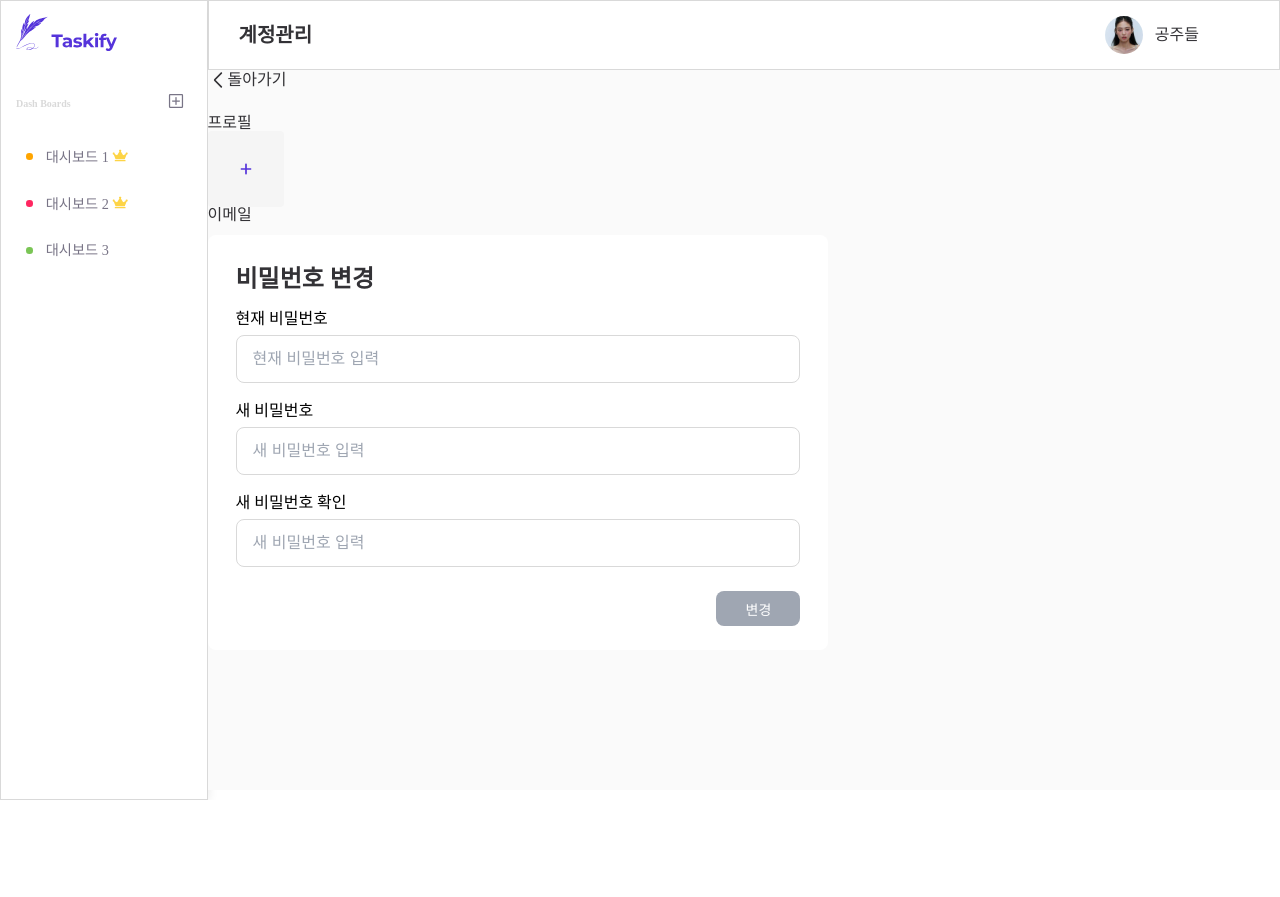
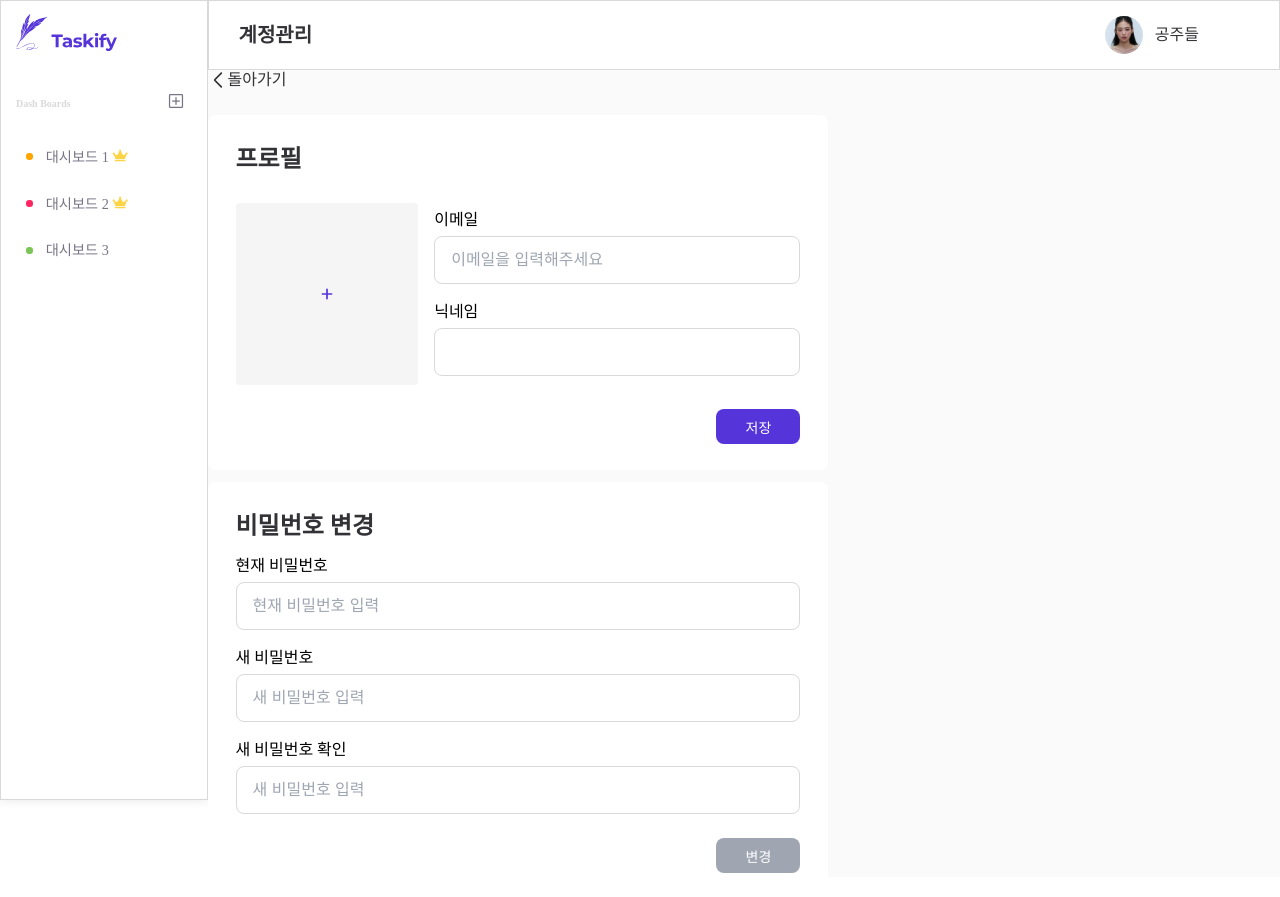
Before and after one commit to sprint-part3-team11/taskify, a Next.js app: page /mypage in a window 1280 px wide. Before the commit the page ends 800 px from the top, so only its background shows below. Built offline with nearby package versions, Linux system fonts and the light colour scheme.

Commit message:
chore: 프로필 이미지 구현

```diff
--- a/src/components/my-page/ProfileChange.tsx
+++ b/src/components/my-page/ProfileChange.tsx
@@ -1,30 +1,112 @@
 import { ImgFileUpload } from '../common/ImgFileUpload';
+import InputField from '../common/InputField';
+import Button from '../common/button/Button';
 import styled from 'styled-components';
+import { BUTTON_TYPE } from '@/constants/BUTTON_TYPE';
+import MEDIA_QUERIES from '@/constants/MEDIAQUERIES';
 
-function ProfileChange() {
+interface ProfileChangeProps {
+  name: string;
+}
+
+function ProfileChange({ name }: ProfileChangeProps) {
   const S = {
-    Container: styled.div``,
-    ImageBox: styled.div``,
-    ImageTitle: styled.span``,
+    Container: styled.div`
+      width: 62rem;
+      height: 35.5rem;
+      padding: 3.2rem 2.8rem 2.8rem 2.8rem;
+      border-radius: 0.8rem;
+      background-color: ${({ theme }) => theme.color.white};
+
+      ${MEDIA_QUERIES.onMobile} {
+        width: 28.4rem;
+        height: 45.2rem;
+        margin: 0 1.2rem 0 1.2rem;
+      }
+    `,
+    AlignBox: styled.div`
+      display: flex;
+      align-items: center;
+      margin: 3.2rem 0 2.4rem 0;
+
+      ${MEDIA_QUERIES.onMobile} {
+        flex-direction: column;
+        align-items: normal;
+      }
+    `,
+    ImageBox: styled.div`
+      flex: 1;
+    `,
+    ImageTitle: styled.span`
+      font-size: 2.4rem;
+      font-weight: 700;
+      color: ${({ theme }) => theme.color.body};
+    `,
     ImageContent: styled.div``,
-    InputBox: styled.div``,
-    EmailLabel: styled.span``,
-    EmailInput: styled.div``,
-    NicknameLabel: styled.span``,
-    NicknameInput: styled.div``,
+    InputBox: styled.div`
+      flex: 2;
+      margin-left: 1.6rem;
+
+      ${MEDIA_QUERIES.onMobile} {
+        margin-top: 2.4rem;
+        margin-left: 0;
+      }
+    `,
+    EmailInput: styled.div`
+      pointer-events: none;
+      cursor: not-allowed;
+    `,
+    NicknameInput: styled.div`
+      margin-top: 2rem;
+      color: black;
+    `,
+    StorageButton: styled(Button)`
+      font-size: 1.4rem;
+      padding: 0.8rem 2.9rem 0.7rem 3rem;
+      margin-left: 48rem;
+
+      ${MEDIA_QUERIES.onMobile} {
+        margin-left: 14.5rem;
+      }
+    `,
   };
   return (
     <S.Container>
+      <S.ImageTitle>프로필</S.ImageTitle>
+      <S.AlignBox>
         <S.ImageBox>
-        <S.ImageTitle>프로필</S.ImageTitle>
           <S.ImageContent>
-          <ImgFileUpload edit small />
+            <ImgFileUpload edit small={false} />
           </S.ImageContent>
         </S.ImageBox>
 
         <S.InputBox>
-        <S.EmailLabel>이메일</S.EmailLabel>
+          <S.EmailInput>
+            <InputField
+              label="이메일"
+              id="input"
+              type="email"
+              placeholder="이메일을 입력해주세요"
+            />
+          </S.EmailInput>
+          <S.NicknameInput>
+            <InputField
+              label="닉네임"
+              id="input"
+              type="text"
+              placeholder={name}
+            />
+          </S.NicknameInput>
         </S.InputBox>
+      </S.AlignBox>
+
+      <S.StorageButton
+        size="L"
+        styleType={BUTTON_TYPE.PRIMARY}
+        style={{ width: '8.4rem' }}
+      >
+        저장
+      </S.StorageButton>
     </S.Container>
   );
 }
```
Lines whose indentation alone changed are shown as unchanged.
